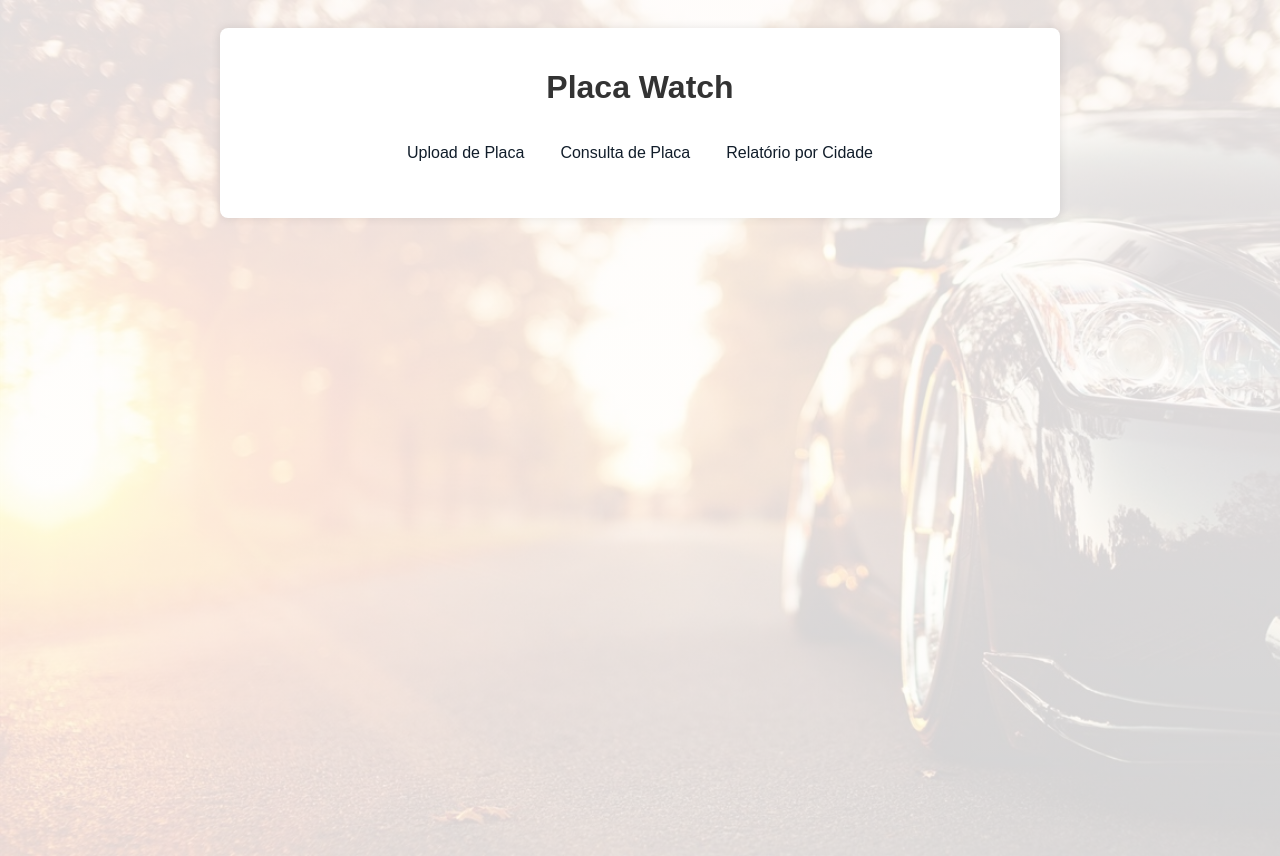
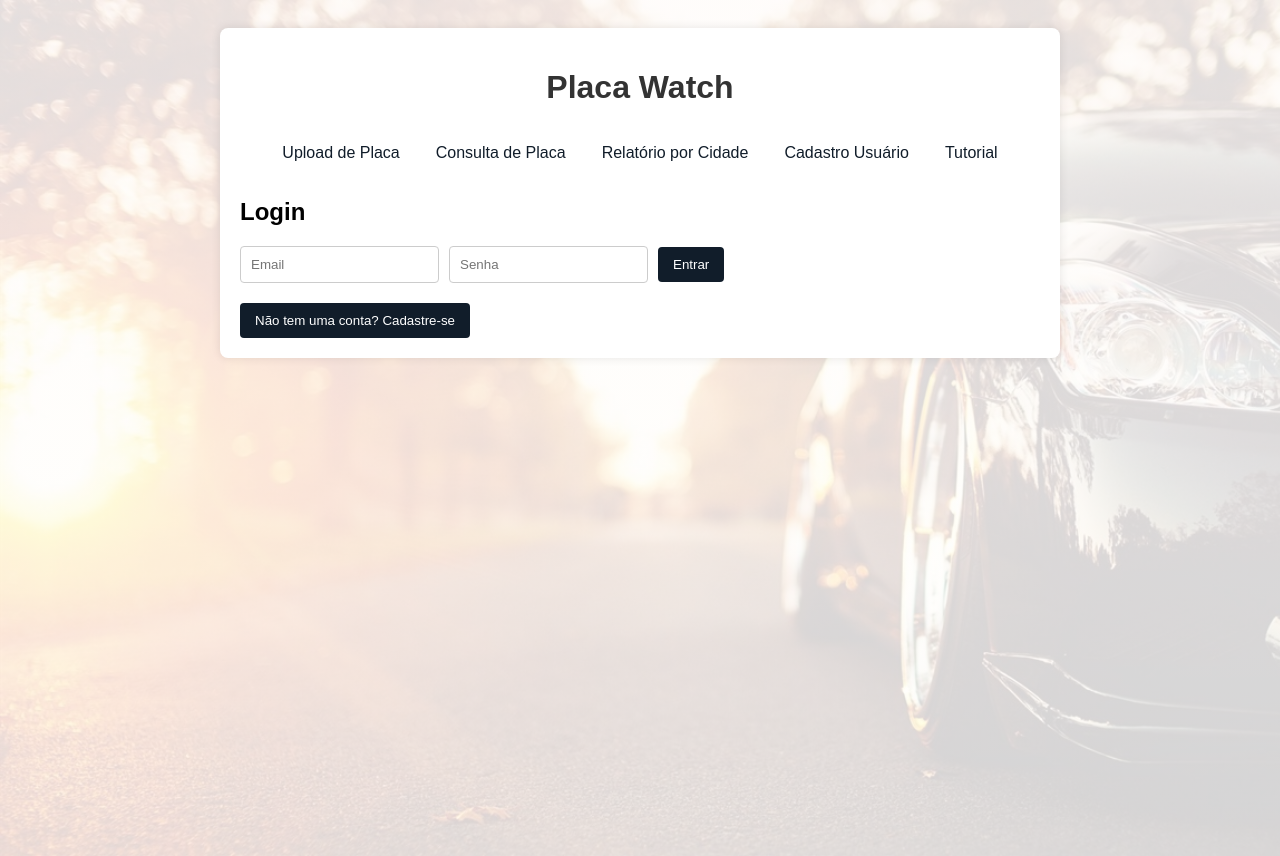
Before and after one commit to VitoriaPio/PlacaWhatch, a React (Vite) app in the folder front/: page /usuario in a window 1280 px wide. Built offline with nearby package versions, Linux system fonts and the light colour scheme.

Commit message:
frontpt2

```diff
--- a/front/src/App.jsx
+++ b/front/src/App.jsx
@@ -3,6 +3,8 @@ import { Link, Route, BrowserRouter as Router, Routes } from "react-router-dom";
 import ConsultaPlaca from "./components/ConsultaPlaca";
 import RelatorioCidade from "./components/RelatorioCidade";
 import UploadPlaca from "./components/UploadPlaca";
+import Auth from "./components/CadastroUsuario";
+import VideoTutorial from "./components/Video";
 
 function App() {
   return (
@@ -20,6 +22,12 @@ function App() {
             <li>
               <Link to="/relatorio">Relatório por Cidade</Link>
             </li>
+            <li>
+              <Link to="/usuario">Cadastro Usuário</Link>
+            </li>
+            <li>
+              <Link to="/tutorial">Tutorial</Link>
+            </li>
           </ul>
         </nav>
 
@@ -27,6 +35,8 @@ function App() {
           <Route path="/upload" element={<UploadPlaca />} />
           <Route path="/consulta" element={<ConsultaPlaca />} />
           <Route path="/relatorio" element={<RelatorioCidade />} />
+          <Route path="/usuario" element={<Auth />} />
+          <Route path="/tutorial" element={<VideoTutorial />} />
         </Routes>
       </div>
     </Router>
--- /dev/null
+++ b/front/src/components/CadastroUsuario.jsx
@@ -0,0 +1,65 @@
+import { useState } from "react";
+import axios from "axios";
+
+function Auth() {
+  const [email, setEmail] = useState("");
+  const [senha, setSenha] = useState("");
+  const [message, setMessage] = useState("");
+  const [isLogin, setIsLogin] = useState(true);
+
+  const handleSubmit = async (e) => {
+    e.preventDefault();
+
+    try {
+      if (isLogin) {
+        // Rota de Login
+        const response = await axios.post("/login", { email, senha });
+        const token = response.data.token;
+        setMessage("Login bem-sucedido!");
+        localStorage.setItem("token", token);
+      } else {
+        // Rota de Cadastro
+        await axios.post("/cadastro", { email, senha });
+        setMessage("Usuário cadastrado com sucesso!");
+      }
+    } catch (e) {
+      setMessage(
+        isLogin ? "Email ou senha incorretos." : "Erro ao cadastrar o usuário."
+      );
+      console.error(e);
+    }
+  };
+
+  return (
+    <div>
+      <h2>{isLogin ? "Login" : "Cadastro"}</h2>
+      <form onSubmit={handleSubmit}>
+        <input
+          type="email"
+          value={email}
+          onChange={(e) => setEmail(e.target.value)}
+          placeholder="Email"
+          required
+        />
+        <input
+          type="password"
+          value={senha}
+          onChange={(e) => setSenha(e.target.value)}
+          placeholder="Senha"
+          required
+        />
+        <button type="submit">{isLogin ? "Entrar" : "Cadastrar"}</button>
+      </form>
+
+      {message && <p>{message}</p>}
+
+      <button onClick={() => setIsLogin(!isLogin)}>
+        {isLogin
+          ? "Não tem uma conta? Cadastre-se"
+          : "Já tem uma conta? Faça login"}
+      </button>
+    </div>
+  );
+}
+
+export default Auth;
--- /dev/null
+++ b/front/src/components/Video.jsx
@@ -0,0 +1,47 @@
+import { useState, useEffect } from "react";
+import axios from "axios";
+
+function VideoTutorial() {
+  const [videoUrl, setVideoUrl] = useState(null); // Armazena a URL do vídeo
+  const [message, setMessage] = useState("");
+
+  useEffect(() => {
+    const fetchVideo = async () => {
+      try {
+        // Faz a requisição para pegar o vídeo da rota /videoTutorial
+        const response = await axios.get("/videoTutorial", {
+          responseType: "blob", // Blob para tratar o conteúdo de vídeo
+        });
+
+        const videoBlob = new Blob([response.data], { type: "video/mp4" });
+        const videoObjectUrl = URL.createObjectURL(videoBlob);
+
+        setVideoUrl(videoObjectUrl); // Define a URL do vídeo no estado
+      } catch (error) {
+        setMessage("Erro ao carregar o vídeo.");
+        console.error(error);
+      }
+    };
+
+    fetchVideo(); // Chama a função quando o componente é montado
+  }, []);
+
+  return (
+    <div>
+      <h2>Vídeo Tutorial</h2>
+
+      {message && <p>{message}</p>}
+
+      {videoUrl ? (
+        <video controls width="600">
+          <source src={videoUrl} type="video/mp4" />
+          Seu navegador não suporta o elemento de vídeo.
+        </video>
+      ) : (
+        <p>Carregando vídeo...</p>
+      )}
+    </div>
+  );
+}
+
+export default VideoTutorial;
```
